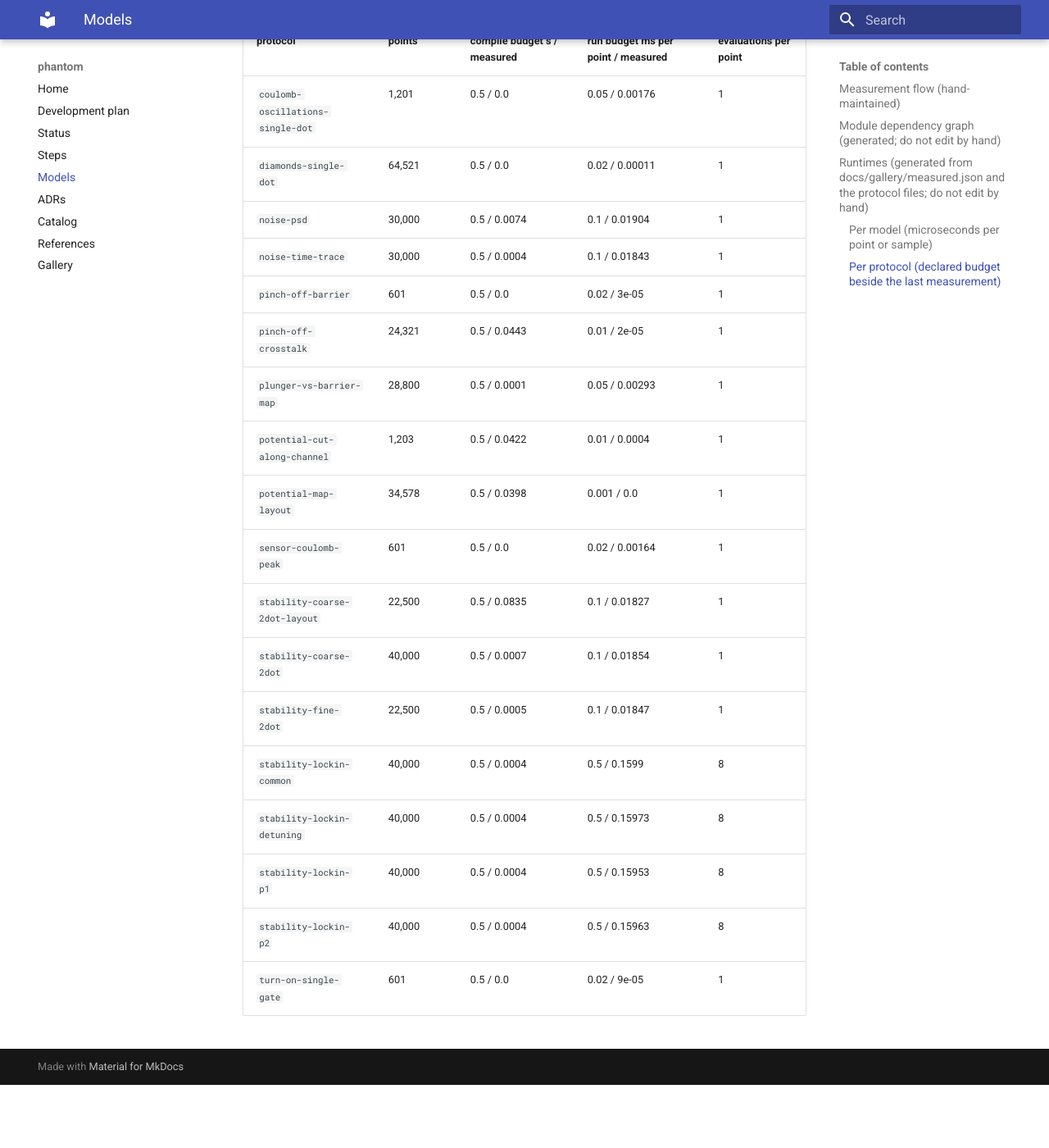
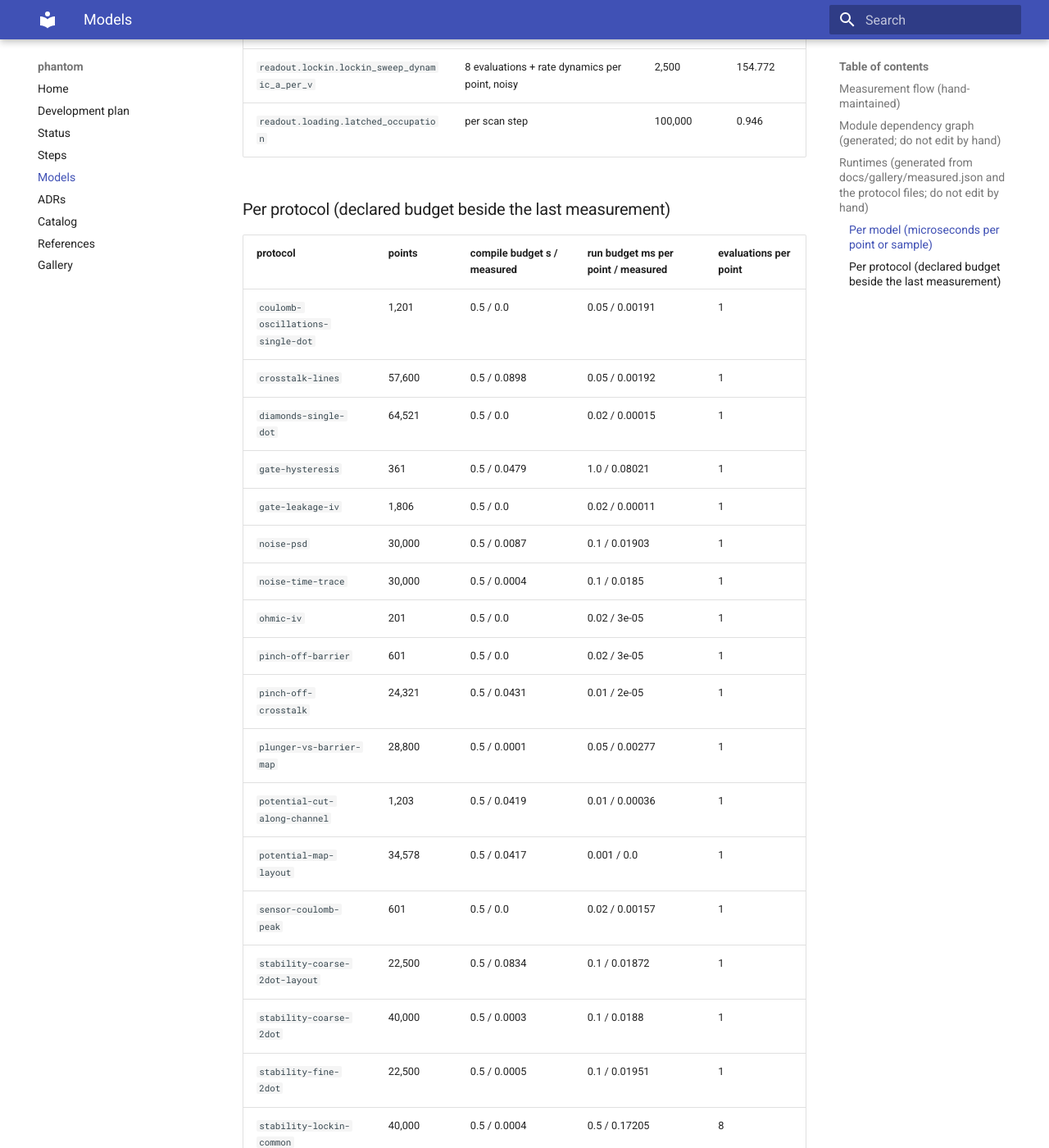
Before and after one commit to CowboyQuantum/phantom, an MkDocs documentation site: the page built from docs/MODELS.md, in a window 1280 px wide and 1400 px high, scrolled down 4176 px. Shown: the whole window at 82% size. Built offline with MkDocs 1.6.1 and Material for MkDocs 9.7.7, drawn with Linux system fonts in a browser that asks for light colours; before the commit the page ends 5499 px from its top, so only the background shows below that; some of the changed text lies outside the part shown.

Commit message:
feat(readout,gallery): electrical-health protocols from the layout (Step 2)
readout.transport: channel_transmission_current_a (channel opens where
the highest electron energy along it crosses a threshold; the energy
comes from the layout), gate_leakage_current_a (antisymmetric,
proportional to gate area, steep in the field), ohmic_current_a.
layout: Gate.area_nm2. Protocols: turn-on-global, turn-on-single-gate-
layout, gate-hysteresis (clean baseline), gate-leakage-iv, ohmic-iv,
crosstalk-lines (four gate pairs, lever-arm matrix). Three P0 tests.
Docs, roster, model map, runtime ledger updated.

Part of #17.

Co-Authored-By: Claude Fable 5.1 <noreply@anthropic.com>

```diff
--- a/docs/MODELS.md
+++ b/docs/MODELS.md
@@ -88,6 +88,9 @@ Which protocol uses which path (Step 1):
 | `potential-map-layout`, `potential-cut-along-channel` | Layout → GateBasis → U(x, y) at the operating point (Step 2) |
 | `stability-coarse-2dot-layout` | Layout → GateBasis → dots → derived CI and sensor α → sensor flank set → sweep with noise (Step 2) |
 | `pinch-off-crosstalk` | Layout → GateBasis at the barrier → linear pinch-off line; phenomenological step (Step 2) |
+| `turn-on-global`, `turn-on-single-gate-layout`, `gate-hysteresis` | Layout → GateBasis → highest energy along the channel → transport.channel_transmission_current_a (Step 2) |
+| `gate-leakage-iv`, `ohmic-iv` | Layout gate areas and stack thickness → transport.gate_leakage_current_a; transport.ohmic_current_a (Step 2, phenomenological) |
+| `crosstalk-lines` | Layout → derived CI and sensor α → noise-free maps against four gate pairs (Step 2) |
 
 ## Module dependency graph (generated; do not edit by hand)
 
@@ -157,42 +160,48 @@ flowchart LR
 ## Runtimes (generated from `docs/gallery/measured.json` and the protocol files; do not edit by hand)
 
 <!-- runtimes:start -->
-Last recorded on 2026-10-25 at commit `ab10b03` on Windows-11-10.0.26200-SP0 (python 3.12.10, numpy 2.5.4), by `scripts/gallery.py --record`. Wall times are machine-dependent; counts are exact. The reference platform's numbers are in the CI artifact `gallery-ubuntu-latest` (ADR 0010).
+Last recorded on 2026-10-26 at commit `a0dac4b` on Windows-11-10.0.26200-SP0 (python 3.12.10, numpy 2.5.4), by `scripts/gallery.py --record`. Wall times are machine-dependent; counts are exact. The reference platform's numbers are in the CI artifact `gallery-ubuntu-latest` (ADR 0010).
 
 ### Per model (microseconds per point or sample)
 
 | model | what is timed | points | us per point |
 |---|---|---|---|
-| `charge.ci.ConstantInteractionParams.mean_occupation` | thermal occupation per gate point | 10,000 | 1.451 |
-| `charge.hubbard.HubbardParams.mean_occupation` | 16x16 diagonalisation per gate point | 10,000 | 10.047 |
-| `readout.sensor.SensorSETParams.current_a` | sensor current per point | 100,000 | 0.12 |
-| `readout.noise.TelegraphNoise.trace` | one fluctuator per sample | 100,000 | 0.663 |
-| `readout.noise.OneOverFNoise.trace` | 24 fluctuators per sample | 10,000 | 16.537 |
-| `readout.measure.SensedDoubleDot.sweep_a (noisy)` | occupation + sensor + three noise traces per point | 10,000 | 18.282 |
-| `readout.lockin.lockin_sweep_a_per_v` | 8 evaluations per point, noisy | 2,500 | 149.015 |
-| `readout.lockin.lockin_sweep_dynamic_a_per_v` | 8 evaluations + rate dynamics per point, noisy | 2,500 | 154.779 |
-| `readout.loading.latched_occupation` | per scan step | 100,000 | 0.912 |
+| `charge.ci.ConstantInteractionParams.mean_occupation` | thermal occupation per gate point | 10,000 | 1.25 |
+| `charge.hubbard.HubbardParams.mean_occupation` | 16x16 diagonalisation per gate point | 10,000 | 10.059 |
+| `readout.sensor.SensorSETParams.current_a` | sensor current per point | 100,000 | 0.095 |
+| `readout.noise.TelegraphNoise.trace` | one fluctuator per sample | 100,000 | 0.66 |
+| `readout.noise.OneOverFNoise.trace` | 24 fluctuators per sample | 10,000 | 16.039 |
+| `readout.measure.SensedDoubleDot.sweep_a (noisy)` | occupation + sensor + three noise traces per point | 10,000 | 18.603 |
+| `readout.lockin.lockin_sweep_a_per_v` | 8 evaluations per point, noisy | 2,500 | 146.495 |
+| `readout.lockin.lockin_sweep_dynamic_a_per_v` | 8 evaluations + rate dynamics per point, noisy | 2,500 | 154.772 |
+| `readout.loading.latched_occupation` | per scan step | 100,000 | 0.946 |
 
 ### Per protocol (declared budget beside the last measurement)
 
 | protocol | points | compile budget s / measured | run budget ms per point / measured | evaluations per point |
 |---|---|---|---|---|
-| `coulomb-oscillations-single-dot` | 1,201 | 0.5 / 0.0 | 0.05 / 0.00176 | 1 |
-| `diamonds-single-dot` | 64,521 | 0.5 / 0.0 | 0.02 / 0.00011 | 1 |
-| `noise-psd` | 30,000 | 0.5 / 0.0074 | 0.1 / 0.01904 | 1 |
-| `noise-time-trace` | 30,000 | 0.5 / 0.0004 | 0.1 / 0.01843 | 1 |
+| `coulomb-oscillations-single-dot` | 1,201 | 0.5 / 0.0 | 0.05 / 0.00191 | 1 |
+| `crosstalk-lines` | 57,600 | 0.5 / 0.0898 | 0.05 / 0.00192 | 1 |
+| `diamonds-single-dot` | 64,521 | 0.5 / 0.0 | 0.02 / 0.00015 | 1 |
+| `gate-hysteresis` | 361 | 0.5 / 0.0479 | 1.0 / 0.08021 | 1 |
+| `gate-leakage-iv` | 1,806 | 0.5 / 0.0 | 0.02 / 0.00011 | 1 |
+| `noise-psd` | 30,000 | 0.5 / 0.0087 | 0.1 / 0.01903 | 1 |
+| `noise-time-trace` | 30,000 | 0.5 / 0.0004 | 0.1 / 0.0185 | 1 |
+| `ohmic-iv` | 201 | 0.5 / 0.0 | 0.02 / 3e-05 | 1 |
 | `pinch-off-barrier` | 601 | 0.5 / 0.0 | 0.02 / 3e-05 | 1 |
-| `pinch-off-crosstalk` | 24,321 | 0.5 / 0.0443 | 0.01 / 2e-05 | 1 |
-| `plunger-vs-barrier-map` | 28,800 | 0.5 / 0.0001 | 0.05 / 0.00293 | 1 |
-| `potential-cut-along-channel` | 1,203 | 0.5 / 0.0422 | 0.01 / 0.0004 | 1 |
-| `potential-map-layout` | 34,578 | 0.5 / 0.0398 | 0.001 / 0.0 | 1 |
-| `sensor-coulomb-peak` | 601 | 0.5 / 0.0 | 0.02 / 0.00164 | 1 |
-| `stability-coarse-2dot-layout` | 22,500 | 0.5 / 0.0835 | 0.1 / 0.01827 | 1 |
-| `stability-coarse-2dot` | 40,000 | 0.5 / 0.0007 | 0.1 / 0.01854 | 1 |
-| `stability-fine-2dot` | 22,500 | 0.5 / 0.0005 | 0.1 / 0.01847 | 1 |
-| `stability-lockin-common` | 40,000 | 0.5 / 0.0004 | 0.5 / 0.1599 | 8 |
-| `stability-lockin-detuning` | 40,000 | 0.5 / 0.0004 | 0.5 / 0.15973 | 8 |
-| `stability-lockin-p1` | 40,000 | 0.5 / 0.0004 | 0.5 / 0.15953 | 8 |
-| `stability-lockin-p2` | 40,000 | 0.5 / 0.0004 | 0.5 / 0.15963 | 8 |
-| `turn-on-single-gate` | 601 | 0.5 / 0.0 | 0.02 / 9e-05 | 1 |
+| `pinch-off-crosstalk` | 24,321 | 0.5 / 0.0431 | 0.01 / 2e-05 | 1 |
+| `plunger-vs-barrier-map` | 28,800 | 0.5 / 0.0001 | 0.05 / 0.00277 | 1 |
+| `potential-cut-along-channel` | 1,203 | 0.5 / 0.0419 | 0.01 / 0.00036 | 1 |
+| `potential-map-layout` | 34,578 | 0.5 / 0.0417 | 0.001 / 0.0 | 1 |
+| `sensor-coulomb-peak` | 601 | 0.5 / 0.0 | 0.02 / 0.00157 | 1 |
+| `stability-coarse-2dot-layout` | 22,500 | 0.5 / 0.0834 | 0.1 / 0.01872 | 1 |
+| `stability-coarse-2dot` | 40,000 | 0.5 / 0.0003 | 0.1 / 0.0188 | 1 |
+| `stability-fine-2dot` | 22,500 | 0.5 / 0.0005 | 0.1 / 0.01951 | 1 |
+| `stability-lockin-common` | 40,000 | 0.5 / 0.0004 | 0.5 / 0.17205 | 8 |
+| `stability-lockin-detuning` | 40,000 | 0.5 / 0.0004 | 0.5 / 0.16169 | 8 |
+| `stability-lockin-p1` | 40,000 | 0.5 / 0.0004 | 0.5 / 0.15967 | 8 |
+| `stability-lockin-p2` | 40,000 | 0.5 / 0.0008 | 0.5 / 0.16079 | 8 |
+| `turn-on-global` | 201 | 0.5 / 0.0377 | 1.0 / 0.07718 | 1 |
+| `turn-on-single-gate-layout` | 361 | 0.5 / 0.0365 | 1.0 / 0.07456 | 1 |
+| `turn-on-single-gate` | 601 | 0.5 / 0.0 | 0.02 / 0.00011 | 1 |
 <!-- runtimes:end -->
```
Also changed, not shown: docs/STATUS.md (+13 -9 lines), docs/gallery/PROTOCOLS.md (+1 -0 lines), docs/gallery/measured.json (+68 -32 lines), docs/gallery/protocols/crosstalk-lines.yaml (added, +28 -0 lines), docs/gallery/protocols/gate-hysteresis.yaml (added, +25 -0 lines), docs/gallery/protocols/gate-leakage-iv.yaml (added, +24 -0 lines), docs/gallery/protocols/ohmic-iv.yaml (added, +15 -0 lines), docs/gallery/protocols/turn-on-global.yaml (added, +26 -0 lines), docs/gallery/protocols/turn-on-single-gate-layout.yaml (added, +28 -0 lines), docs/steps/02-layout-electrostatics.md (+7 -6 lines), 5 other files.
